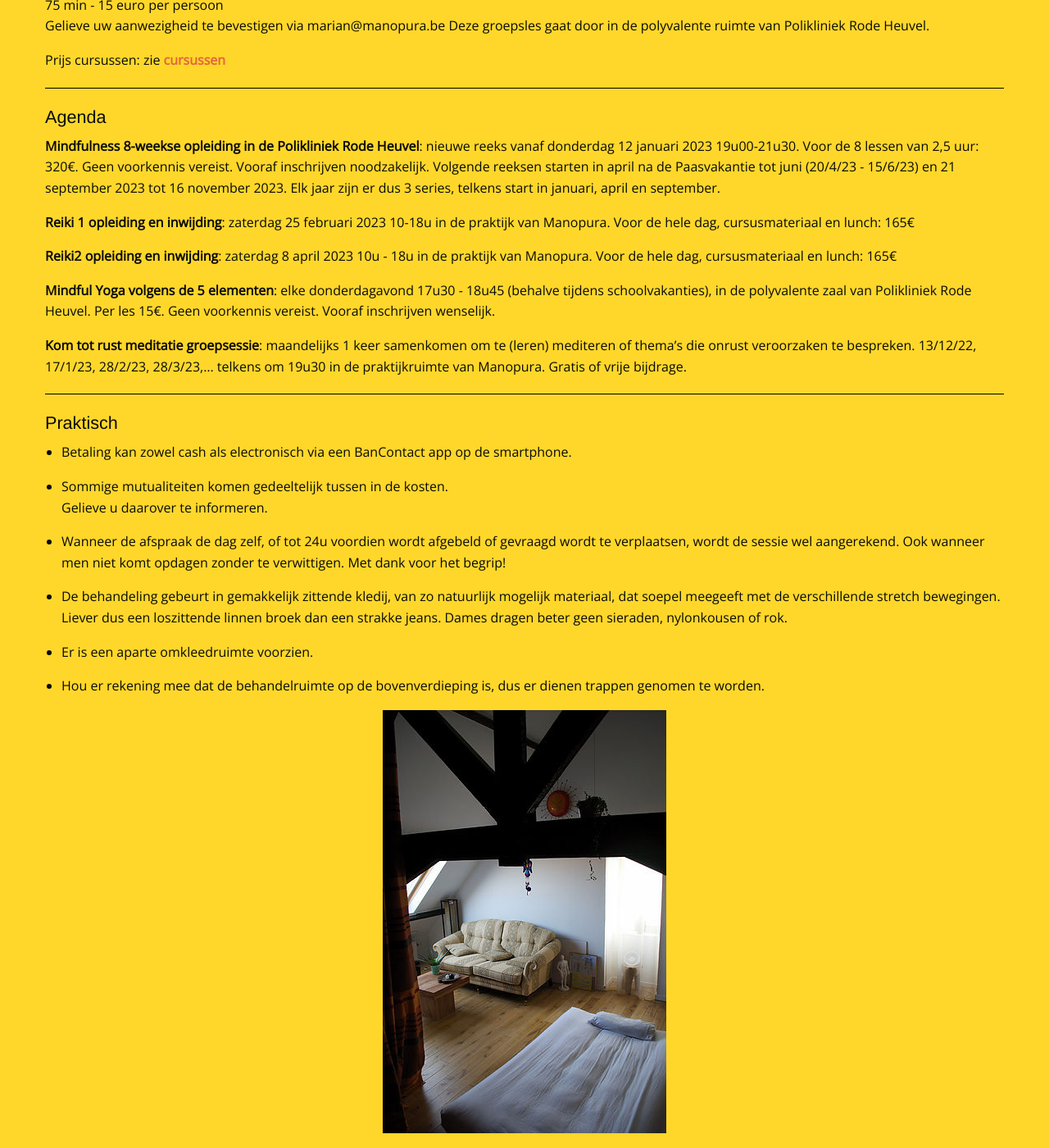
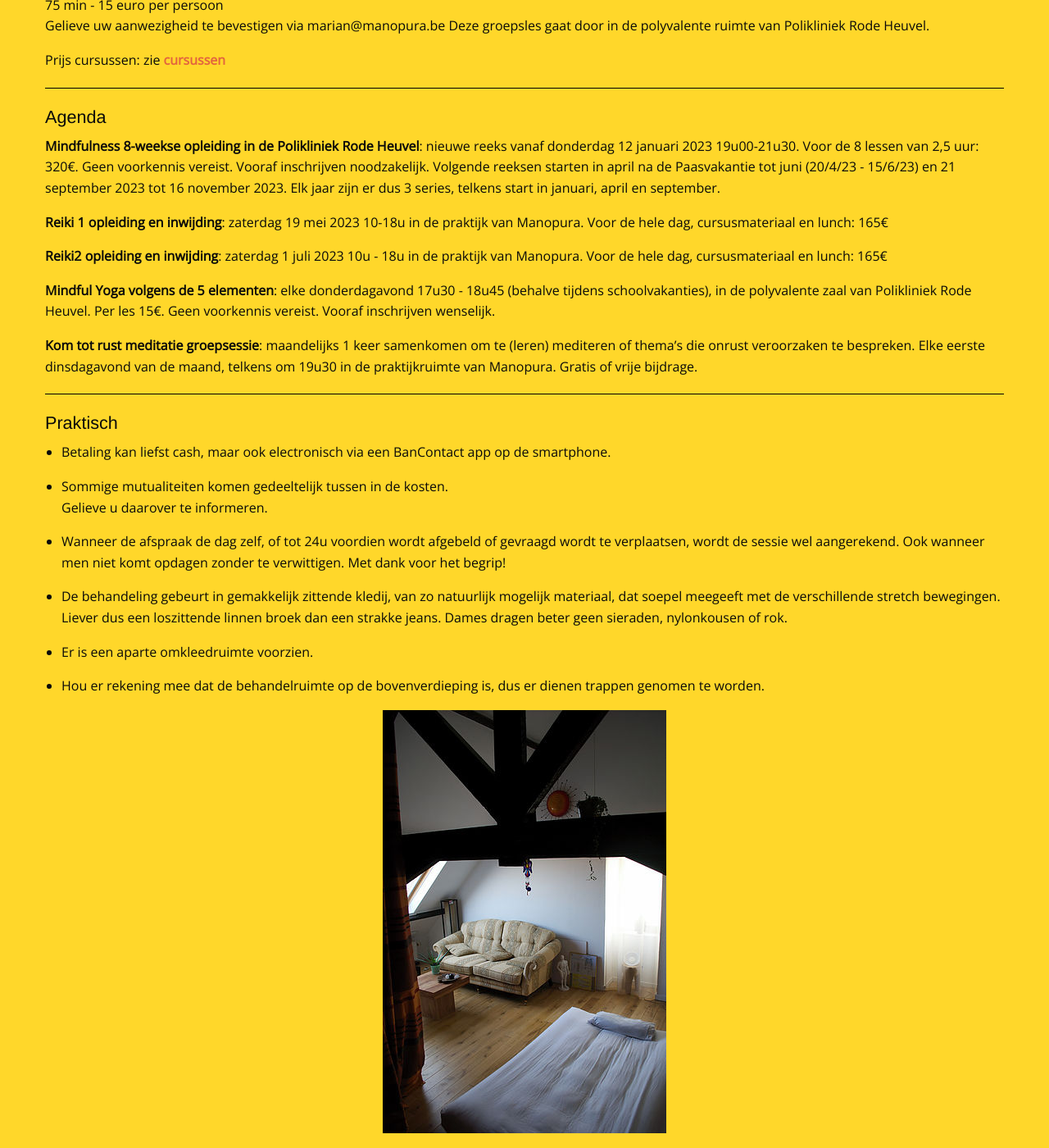
Before and after one commit to manopura/manopura.github.io, a Jekyll site: the page built from praktisch.md, in a window 1280 px wide and 1400 px high, scrolled down 1084 px. Shown: the whole window at 82% size. Built offline with Jekyll 4.4.1, drawn with Linux system fonts in a browser that asks for light colours; nearby versions of some CDN libraries; our own code applies the rules of GitHub Pages for plain Markdown files; some of the changed text lies outside the part shown.

Commit message:
Update praktisch.md

```diff
--- a/praktisch.md
+++ b/praktisch.md
@@ -57,13 +57,13 @@ Prijs cursussen: zie [**cursussen**](http://www.manopura.be/cursussen.html)
 
 **Mindfulness 8-weekse opleiding in de Polikliniek Rode Heuvel**: nieuwe reeks vanaf donderdag 12 januari 2023 19u00-21u30. Voor de 8 lessen van 2,5 uur: 320€. Geen voorkennis vereist. Vooraf inschrijven noodzakelijk. Volgende reeksen starten in april na de Paasvakantie tot juni (20/4/23 - 15/6/23) en 21 september 2023 tot 16 november 2023. Elk jaar zijn er dus 3 series, telkens start in januari, april en september.
 
-**Reiki 1 opleiding en inwijding**: zaterdag 25 februari 2023 10-18u in de praktijk van Manopura. Voor de hele dag, cursusmateriaal en lunch: 165€
+**Reiki 1 opleiding en inwijding**: zaterdag 19 mei 2023 10-18u in de praktijk van Manopura. Voor de hele dag, cursusmateriaal en lunch: 165€
 
-**Reiki2 opleiding en inwijding**: zaterdag 8 april 2023 10u - 18u in de praktijk van Manopura. Voor de hele dag, cursusmateriaal en lunch: 165€
+**Reiki2 opleiding en inwijding**: zaterdag 1 juli 2023 10u - 18u in de praktijk van Manopura. Voor de hele dag, cursusmateriaal en lunch: 165€
 
 **Mindful Yoga volgens de 5 elementen**: elke donderdagavond 17u30 - 18u45 (behalve tijdens schoolvakanties), in de polyvalente zaal van Polikliniek Rode Heuvel. Per les 15€. Geen voorkennis vereist. Vooraf inschrijven wenselijk.
 
-**Kom tot rust meditatie groepsessie**: maandelijks 1 keer samenkomen om te (leren) mediteren of thema's die onrust veroorzaken te bespreken. 13/12/22, 17/1/23, 28/2/23, 28/3/23,... telkens om 19u30 in de praktijkruimte van Manopura. Gratis of vrije bijdrage.
+**Kom tot rust meditatie groepsessie**: maandelijks 1 keer samenkomen om te (leren) mediteren of thema's die onrust veroorzaken te bespreken. Elke eerste dinsdagavond van de maand, telkens om 19u30 in de praktijkruimte van Manopura. Gratis of vrije bijdrage.
 
 
 ---
@@ -71,7 +71,7 @@ Prijs cursussen: zie [**cursussen**](http://www.manopura.be/cursussen.html)
 ### Praktisch
 
 
-+ Betaling kan zowel cash als electronisch via een BanContact app op de smartphone.
++ Betaling kan liefst cash, maar ook electronisch via een BanContact app op de smartphone.
 
 + Sommige mutualiteiten komen gedeeltelijk tussen in de kosten.
 Gelieve u daarover te informeren.
```
Also changed, not shown: other parts of praktisch.md (+0 -8 lines).
